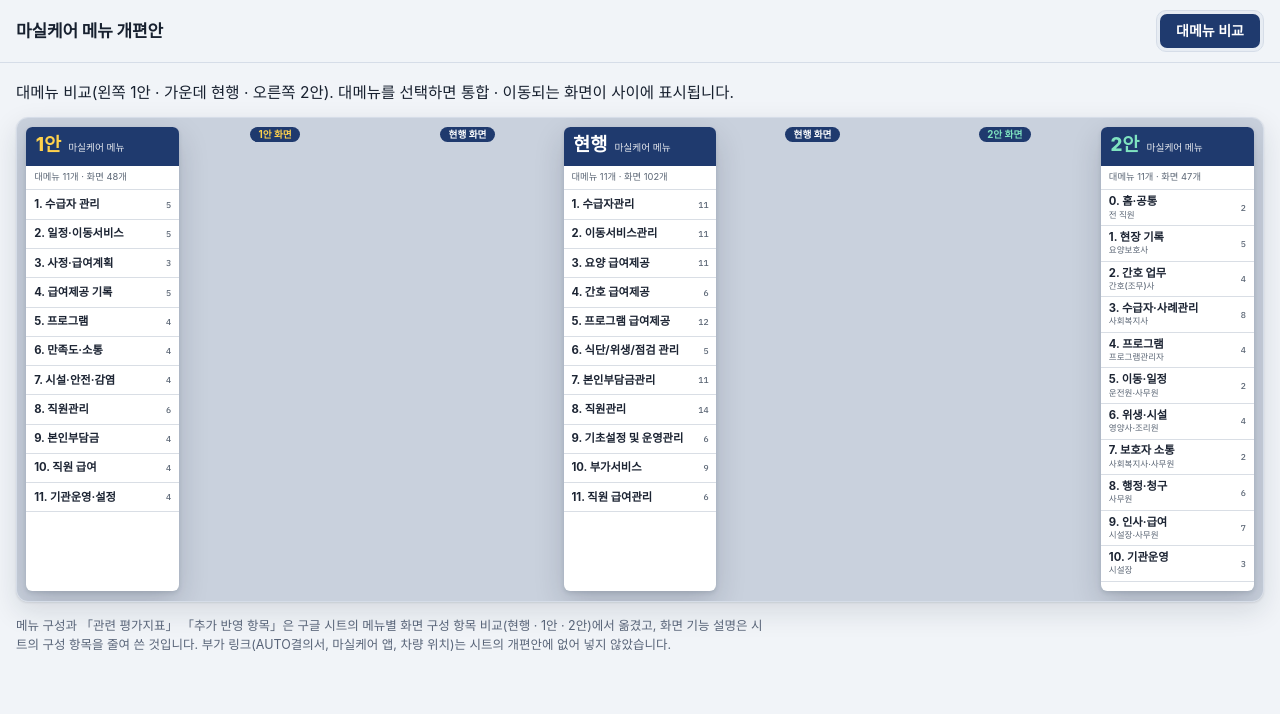
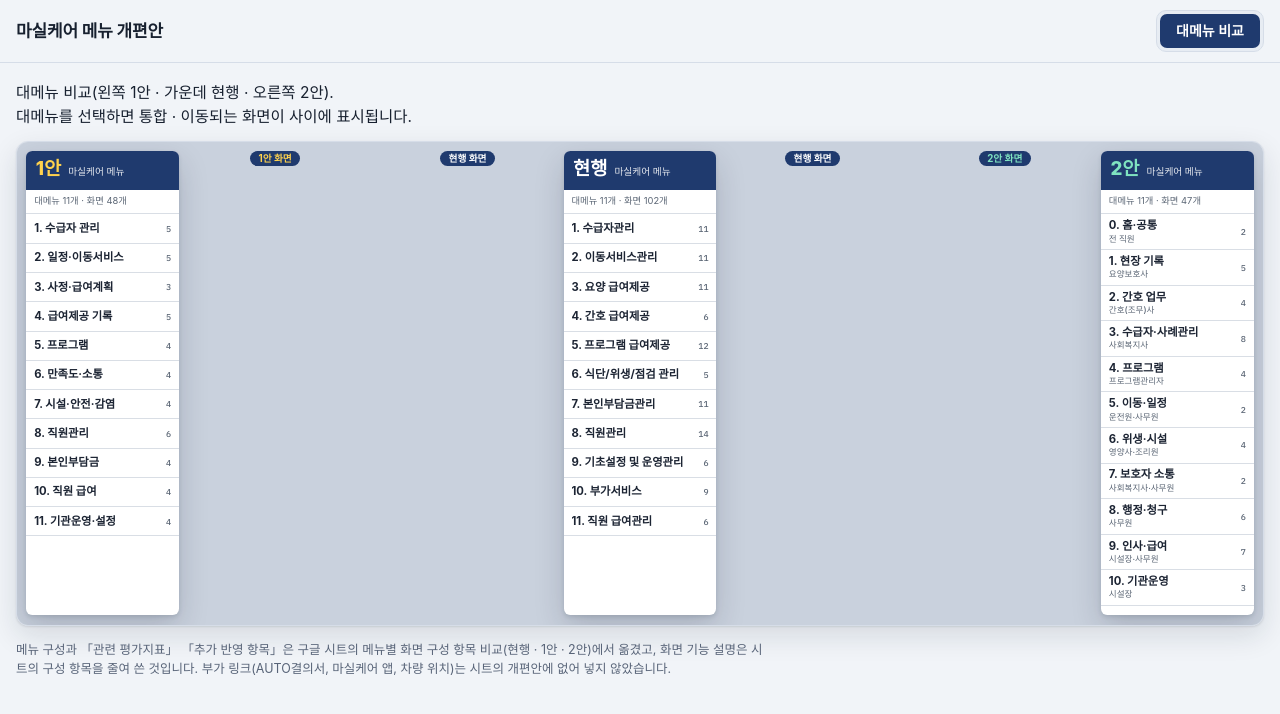
Before and after one commit to chanhwuicoco/masilcare-menu, a plain HTML site: page index.html in a window 1280 px wide. Drawn offline with Linux system fonts and the light colour scheme; a web font is replaced by a local one.

Commit message:
fix: 처음 안내 글을 두 줄로 나눔
Co-Authored-By: Claude Fable 5.2 <noreply@anthropic.com>
Claude-Session: https://claude.ai/code/session_01Crr1eA5mSsyudkoT5yTGJj

```diff
--- a/index.html
+++ b/index.html
@@ -915,7 +915,7 @@ main { padding-block: 18px 64px; display: flex; flex-direction: column; gap: 14p
     }
     say.textContent = '';
     if (!picked) {
-      say.append('대메뉴 비교(왼쪽 1안 · 가운데 현행 · 오른쪽 2안). 대메뉴를 선택하면 통합 · 이동되는 화면이 사이에 표시됩니다.');
+      say.append('대메뉴 비교(왼쪽 1안 · 가운데 현행 · 오른쪽 2안).', h('br'), '대메뉴를 선택하면 통합 · 이동되는 화면이 사이에 표시됩니다.');
     } else {
       say.append('선택: ', h('b', null, `${LABEL[cmpSel.v]} ${picked.name}`));
       if (cmpSel.v === 'current') say.append(` — 현행 화면 ${picked.set.size}개가 통합되는 1안 · 2안 화면`);
```
